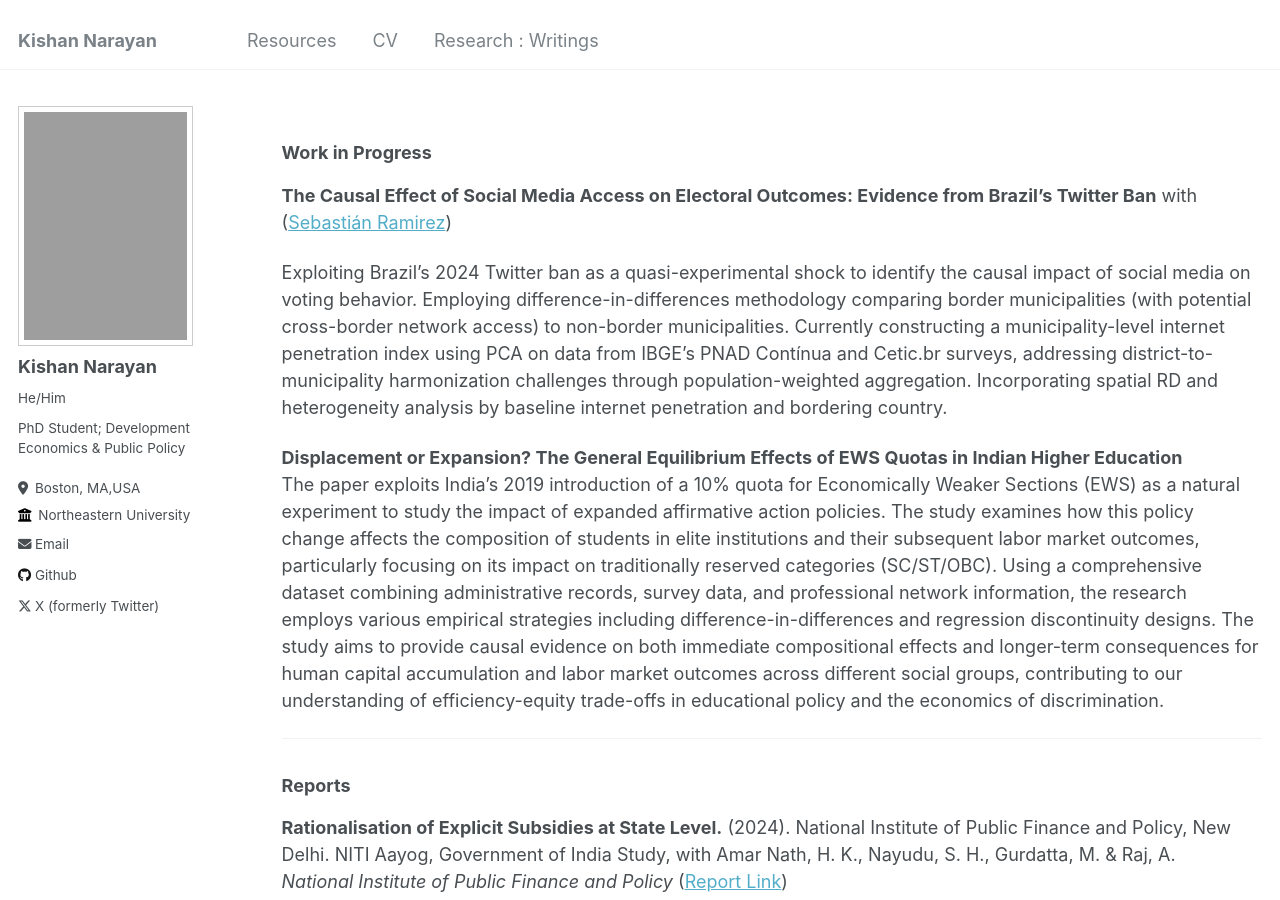
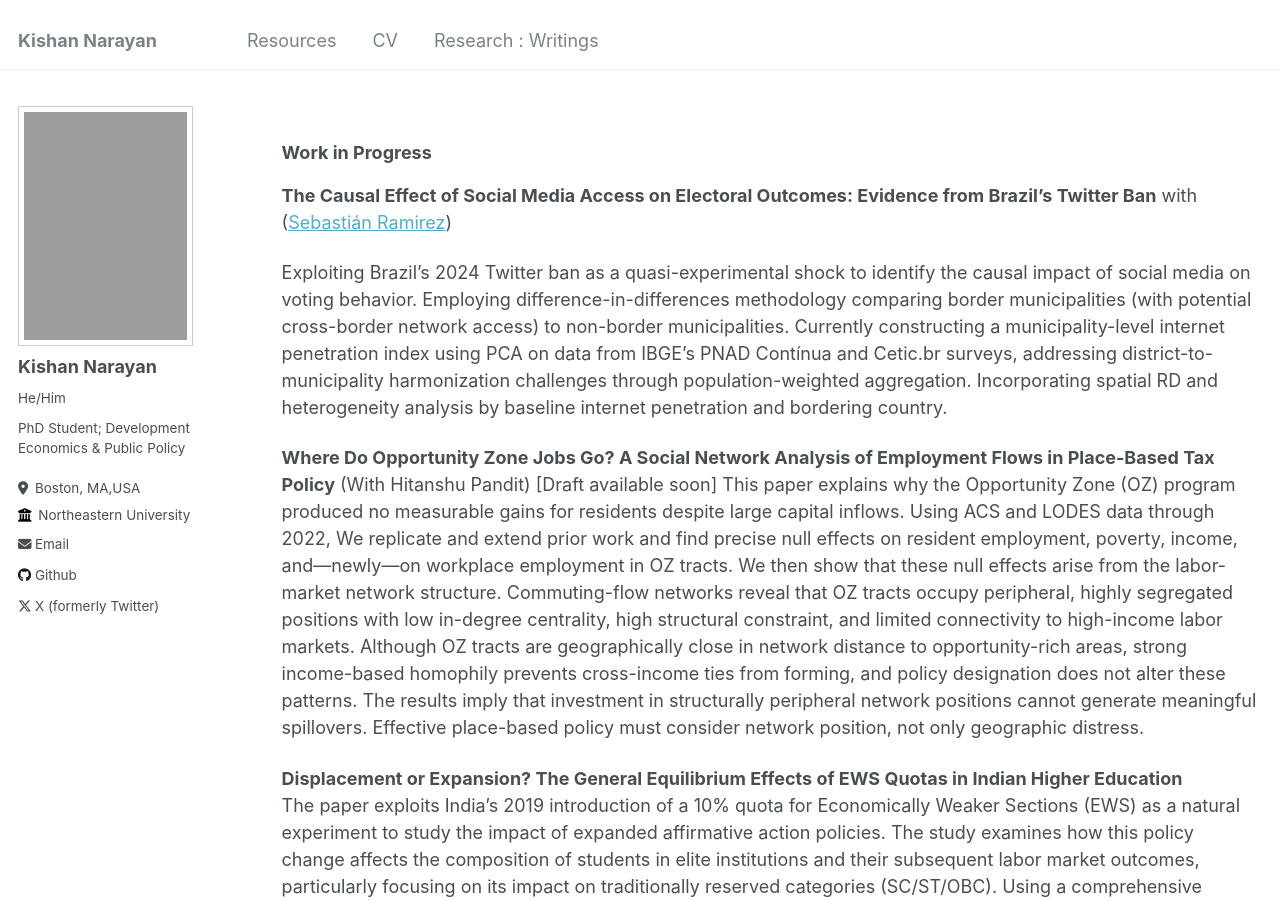
Before and after one commit to narayankishan/narayankishan.github.io, a Jekyll site: the page built from _pages/Research-Writings.md, in a window 1280 px wide and 900 px high. Built offline with Jekyll 4.4.1, drawn with Linux system fonts in a browser that asks for light colours.

Commit message:
upadte- project status
Added a new paper discussing the Opportunity Zone program's impact on employment and its network structure implications.

```diff
--- a/_pages/Research-Writings.md
+++ b/_pages/Research-Writings.md
@@ -10,6 +10,9 @@
 **The Causal Effect of Social Media Access on Electoral Outcomes: Evidence from Brazil's Twitter Ban** with ([Sebastián Ramirez](https://cssh.northeastern.edu/student/sebastian-ramirez/))
 
 Exploiting Brazil's 2024 Twitter ban as a quasi-experimental shock to identify the causal impact of social media on voting behavior. Employing difference-in-differences methodology comparing border municipalities (with potential cross-border network access) to non-border municipalities. Currently constructing a municipality-level internet penetration index using PCA on data from IBGE's PNAD Contínua and Cetic.br surveys, addressing district-to-municipality harmonization challenges through population-weighted aggregation. Incorporating spatial RD and heterogeneity analysis by baseline internet penetration and bordering country.
+
+**Where Do Opportunity Zone Jobs Go? A Social Network Analysis of Employment Flows in Place-Based Tax Policy** (With Hitanshu Pandit) [Draft available soon]
+This paper explains why the Opportunity Zone (OZ) program produced no measurable gains for residents despite large capital inflows. Using ACS and LODES data through 2022, We replicate and extend prior work and find precise null effects on resident employment, poverty, income, and—newly—on workplace employment in OZ tracts. We then show that these null effects arise from the labor-market network structure. Commuting-flow networks reveal that OZ tracts occupy peripheral, highly segregated positions with low in-degree centrality, high structural constraint, and limited connectivity to high-income labor markets. Although OZ tracts are geographically close in network distance to opportunity-rich areas, strong income-based homophily prevents cross-income ties from forming, and policy designation does not alter these patterns. The results imply that investment in structurally peripheral network positions cannot generate meaningful spillovers. Effective place-based policy must consider network position, not only geographic distress.
 
 **Displacement or Expansion? The General Equilibrium Effects of EWS Quotas in Indian Higher Education**
 The paper exploits India's 2019 introduction of a 10% quota for Economically Weaker Sections (EWS) as a natural experiment to study the impact of expanded affirmative action policies. The study examines how this policy change affects the composition of students in elite institutions and their subsequent labor market outcomes, particularly focusing on its impact on traditionally reserved categories (SC/ST/OBC). Using a comprehensive dataset combining administrative records, survey data, and professional network information, the research employs various empirical strategies including difference-in-differences and regression discontinuity designs. The study aims to provide causal evidence on both immediate compositional effects and longer-term consequences for human capital accumulation and labor market outcomes across different social groups, contributing to our understanding of efficiency-equity trade-offs in educational policy and the economics of discrimination.
```
